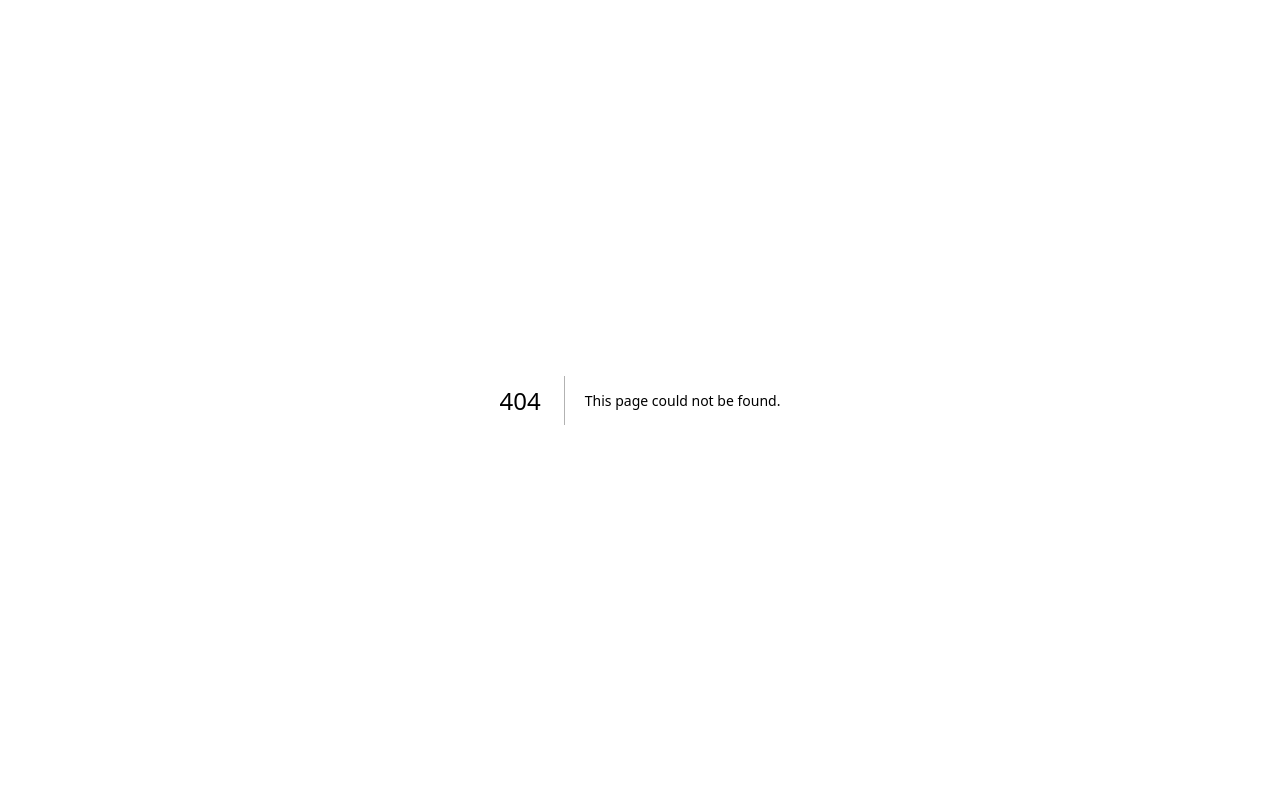
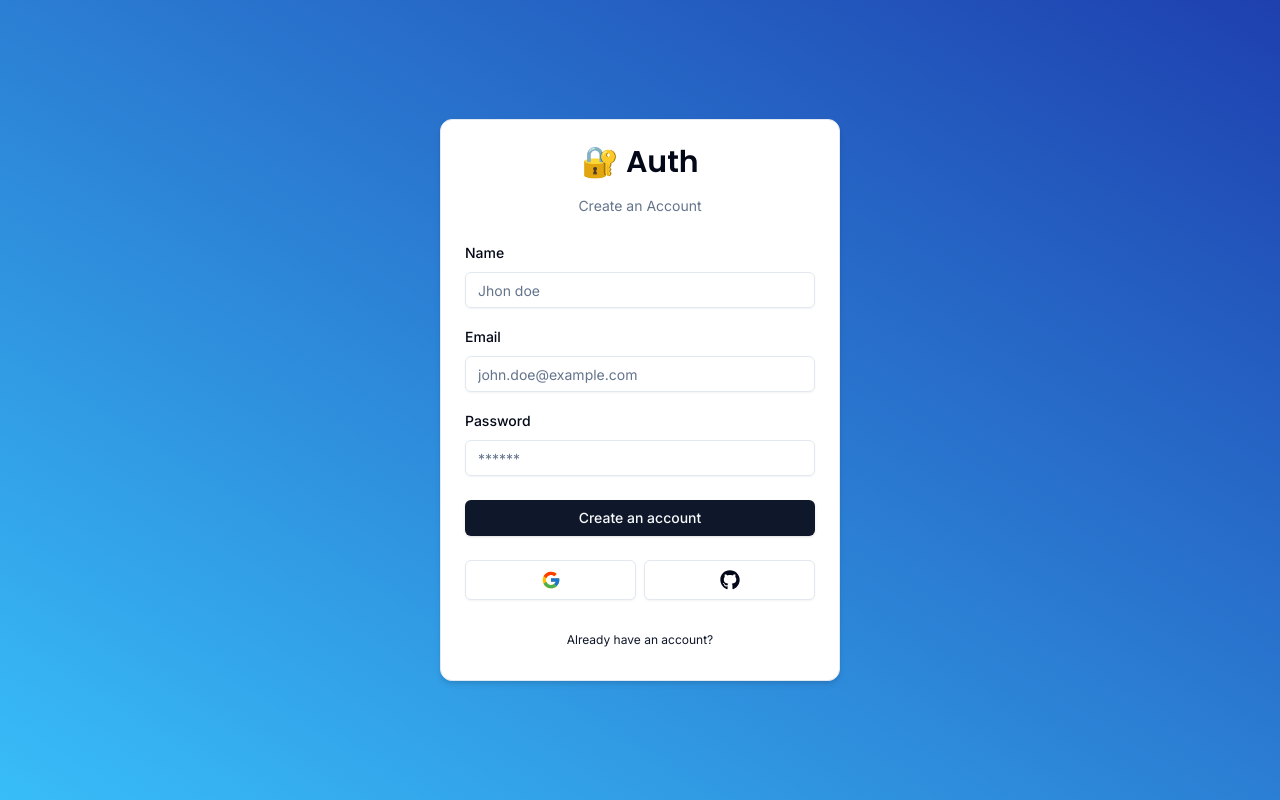
Before and after one commit to dhanubalde/Auth-next-14, a Next.js app: page /auth/register in a window 1280 px wide. Before the commit this address had no page. Built offline with nearby package versions, Linux system fonts and the light colour scheme.

Commit message:
login form upload

```diff
--- /dev/null
+++ b/actions/login.ts
@@ -0,0 +1,16 @@
+"use server"
+
+import { LoginSchema } from "@/schemas";
+import * as z from "zod"
+
+export const login = async (values: z.infer<typeof LoginSchema>) => {
+
+  const validatedFields = LoginSchema.safeParse(values);
+
+  if (!validatedFields.success) {
+    return {error: "Invalid fields"};
+  }
+  return {success: "Email sent!"}
+
+
+}
--- /dev/null
+++ b/actions/register.ts
@@ -0,0 +1,13 @@
+"use server"
+import { RegisterSchema } from "@/schemas"
+import * as z from "zod"
+
+
+export const register = async (values: z.infer<typeof RegisterSchema>) => {
+  const validatedFields = RegisterSchema.safeParse(values);
+
+  if (!validatedFields) {
+    return {error : "Invalid fields"}
+  }
+  return {success: "Confirmation email sent!"}
+ }
--- /dev/null
+++ b/app/auth/register/page.tsx
@@ -0,0 +1,10 @@
+import RegisterForm from '@/components/auth/register-form'
+
+
+const RegisterPage = () => {
+  return (
+    <RegisterForm/>
+  )
+}
+
+export default RegisterPage
--- /dev/null
+++ b/app/auth/reset/page.tsx
@@ -0,0 +1,10 @@
+import ResetForm from "@/components/auth/reset-form"
+
+
+const Resetpage = () => {
+  return (
+    <ResetForm/>
+  )
+}
+
+export default Resetpage
--- a/components/auth/login-form.tsx
+++ b/components/auth/login-form.tsx
@@ -19,6 +19,7 @@
 import Link from "next/link";
 import { FormError } from "../form-error";
 import { FormSuccess } from "../form-success";
+import { login } from "@/actions/login";
 
 const LoginForm = () => {
   const searchParams = useSearchParams();
@@ -42,25 +43,25 @@
   const onSubmit = (values: z.infer<typeof LoginSchema>) => {
     setError("");
     setSuccess("");
-    console.log(values);
 
 
-    // startTransition(() => {
-    //   login(values, callbackUrl)
-    //     .then((data) => {
-    //       if (data?.error) {
-    //         form.reset();
-    //         setError(data.error);
-    //       }
-    //       if (data?.success) {
-    //         form.reset();
-    //         setSuccess(data.success);
-    //       }
-    //       if (data?.twoFactor) {
-    //         setShowTwoFactor(true);
-    //       }
-    //   })
-    // })
+    startTransition(() => {
+      login(values)
+        .then((data) => {
+          if (data?.error) {
+            form.reset()
+            setError(data.error);
+          }
+          if (data?.success) {
+            form.reset()
+            setSuccess(data.success);
+          }
+
+        })
+        .catch(() => setError("Something wnt wrong"))
+    });
+
+
    }
   return (
     <div className=" flex items-center justify-center h-full w-full bg-gradient-to-tr from-sky-400 to-blue-800">
--- /dev/null
+++ b/components/auth/register-form.tsx
@@ -0,0 +1,133 @@
+"use client"
+import * as z from "zod"
+import { RegisterSchema } from "@/schemas";
+import { zodResolver } from "@hookform/resolvers/zod";
+import { startTransition, useState, useTransition } from "react"
+import { useForm } from "react-hook-form";
+import CardWrapper from "./card-wrapper";
+import { Form, FormControl, FormField, FormItem, FormLabel, FormMessage } from "../ui/form";
+import { Input } from "../ui/input";
+import { FormError } from "../form-error";
+import { FormSuccess } from "../form-success";
+import { Button } from "../ui/button";
+import { register } from "@/actions/register";
+
+
+const RegisterForm = () => {
+
+  const [error, setError] = useState<string | undefined>("");
+  const [success, setSuccess] = useState<string | undefined>("");
+  const [isPending, setTransition] = useTransition();
+
+
+  const form = useForm<z.infer<typeof RegisterSchema>>({
+    resolver: zodResolver(RegisterSchema),
+    defaultValues: {
+      email: "",
+      password: "",
+      name: "",
+    }
+  })
+
+  const onSubmit = (values: z.infer<typeof RegisterSchema>) => {
+    setError("");
+    setSuccess("");
+    startTransition(() => {
+      register(values)
+        .then((data) => {
+          if (data?.error) {
+            setError(data.error);
+          }
+          if (data?.success) {
+            setSuccess(data.success);
+          }
+        })
+    })
+  }
+
+  return (
+    <div className=" flex items-center justify-center h-full w-full bg-gradient-to-tr from-sky-400 to-blue-800">
+    <CardWrapper
+      headerLabel="Create an Account"
+      backButtonLabel="Already have an account?"
+      backButtonHref="/auth/login"
+      showSocial
+    >
+      <Form {...form}>
+        <form
+          onSubmit={form.handleSubmit(onSubmit)}
+          className=" space-y-6"
+        >
+          <div className=" space-y-4">
+            <FormField
+              control={form.control}
+              name="name"
+              render={({ field }) => (
+                <FormItem>
+                  <FormLabel>Name</FormLabel>
+                  <FormControl>
+                    <Input
+                      {...field}
+                      disabled={ isPending}
+                      placeholder="Jhon doe"
+                    />
+                  </FormControl>
+                  <FormMessage/>
+                </FormItem>
+              )}
+              />
+
+              <FormField
+              control={form.control}
+              name="email"
+              render={({ field }) => (
+                <FormItem>
+                  <FormLabel>Email</FormLabel>
+                  <FormControl>
+                    <Input
+                      {...field}
+                      disabled={isPending}
+                      placeholder="john.doe@example.com"
+                      type="email"
+                    />
+                  </FormControl>
+                  <FormMessage />
+                </FormItem>
+              )}
+            />
+            <FormField
+              control={form.control}
+              name="password"
+              render={({ field }) => (
+                <FormItem>
+                  <FormLabel>Password</FormLabel>
+                  <FormControl>
+                    <Input
+                      {...field}
+                      disabled={isPending}
+                      placeholder="******"
+                      type="password"
+                    />
+                  </FormControl>
+                  <FormMessage />
+                </FormItem>
+              )}
+            />
+            </div>
+            <FormError message={error} />
+            <FormSuccess message={success} />
+            <Button
+              disabled={isPending}
+              type="submit"
+              className="w-full"
+            >
+              Create an account
+            </Button>
+        </form>
+      </Form>
+      </CardWrapper>
+      </div>
+  )
+}
+
+export default RegisterForm
--- /dev/null
+++ b/components/auth/reset-form.tsx
@@ -0,0 +1,23 @@
+"use client"
+
+import React, { useState } from 'react'
+import CardWrapper from './card-wrapper'
+
+const ResetForm = () => {
+
+  const [error, setError] = useState<string | undefined>("");
+  const [succes, setSucces] = useState<string | undefined>("");
+  return (
+    <div className=' flex items-center justify-center h-full bg-gradient-to-tr from-sky-400 to-blue-800'>
+      <CardWrapper
+          headerLabel="Forgot your password?"
+          backButtonLabel="Back to login"
+          backButtonHref="/auth/login"
+      >
+
+      </CardWrapper>
+    </div>
+  )
+}
+
+export default ResetForm
--- a/schemas/index.ts
+++ b/schemas/index.ts
@@ -1,35 +1,35 @@
 import * as z from "zod";
-import UserRole from "@prisma/client";
+// import UserRole from "@prisma/client"
 
 
-export const SettingsSchema = z.object({
-  name: z.optional(z.string()),
-  isTwoFactorEnabled: z.optional(z.boolean()),
-  role: z.enum([UserRole.ADMIN, UserRole.USER]),
-  email: z.optional(z.string().email()),
-  password: z.optional(z.string().min(6)),
-  newPassword: z.optional(z.string().min(6)),
-})
-  .refine((data) => {
-    if (data.password && !data.newPassword) {
-      return false;
-    }
+// export const SettingsSchema = z.object({
+//   name: z.optional(z.string()),
+//   isTwoFactorEnabled: z.optional(z.boolean()),
+//   role: z.enum([UserRole.ADMIN, UserRole.USER]),
+//   email: z.optional(z.string().email()),
+//   password: z.optional(z.string().min(6)),
+//   newPassword: z.optional(z.string().min(6)),
+// })
+//   .refine((data) => {
+//     if (data.password && !data.newPassword) {
+//       return false;
+//     }
 
-    return true;
-  }, {
-    message: "New password is required!",
-    path: ["newPassword"]
-  })
-  .refine((data) => {
-    if (data.newPassword && !data.password) {
-      return false;
-    }
+//     return true;
+//   }, {
+//     message: "New password is required!",
+//     path: ["newPassword"]
+//   })
+//   .refine((data) => {
+//     if (data.newPassword && !data.password) {
+//       return false;
+//     }
 
-    return true;
-  }, {
-    message: "Password is required!",
-    path: ["password"]
-  })
+//     return true;
+//   }, {
+//     message: "Password is required!",
+//     path: ["password"]
+//   })
 
 
 
```
